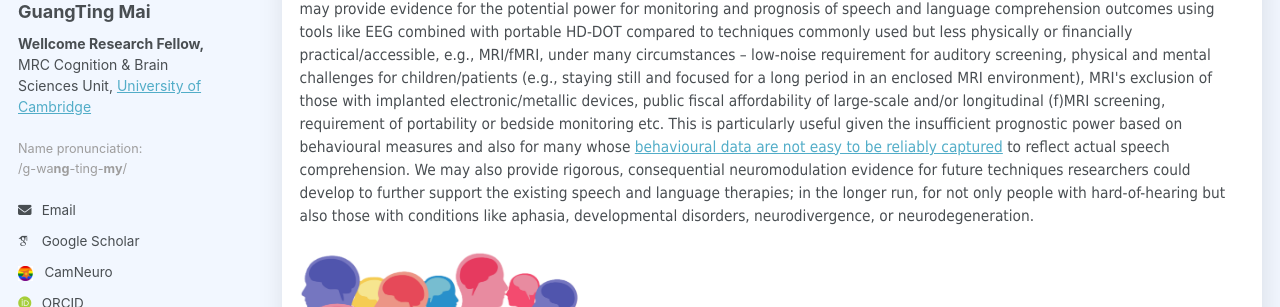
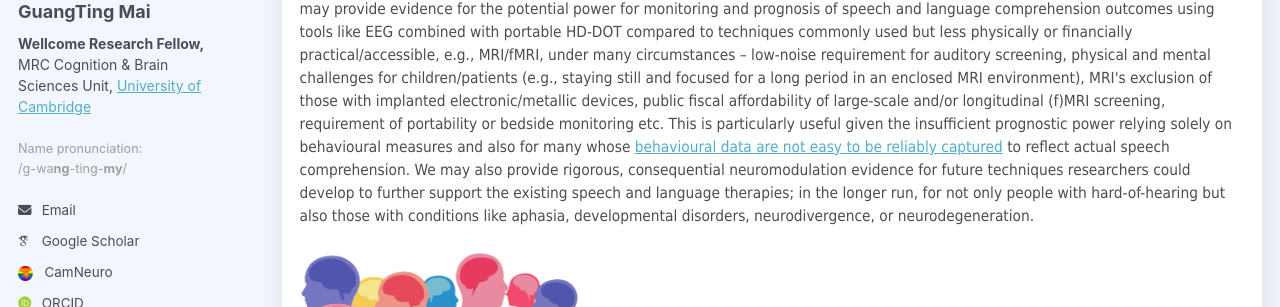
Before and after one commit to guangtingmai/guangtingmai.github.io, a Jekyll site: the page built from _pages/crossmodal-ci.html, in a window 1280 px wide and 900 px high, scrolled down 645 px. Shown: the part 283-590 px from the top of the window. Built offline with Jekyll 4.4.1, drawn with Linux system fonts in a browser that asks for light colours; some web fonts are replaced; some of the changed text lies outside the part shown.

Commit message:
Update crossmodal-ci.html

```diff
--- a/_pages/crossmodal-ci.html
+++ b/_pages/crossmodal-ci.html
@@ -35,7 +35,7 @@ author_profile: true
   physically or financially practical/accessible, e.g., MRI/fMRI, under many circumstances – low-noise requirement for auditory screening, physical and mental
   challenges for children/patients (e.g., staying still and focused for a long period in an enclosed MRI environment), MRI's exclusion of those with implanted electronic/metallic
   devices, public fiscal affordability of large-scale and/or longitudinal (f)MRI screening, requirement of portability or bedside monitoring etc. This is particularly
-  useful given the insufficient prognostic power based on behavioural measures and also for many whose
+  useful given the insufficient prognostic power relying solely on behavioural measures and also for many whose
   <a href="https://www.frontiersin.org/journals/psychology/articles/10.3389/fpsyg.2025.1616963/full"> behavioural data are not easy to be
   reliably captured</a> to reflect actual speech comprehension. We may also provide rigorous, consequential neuromodulation evidence for future techniques
   researchers could develop to further support the existing speech and language therapies; in the longer run, for not only people with hard-of-hearing but
```
